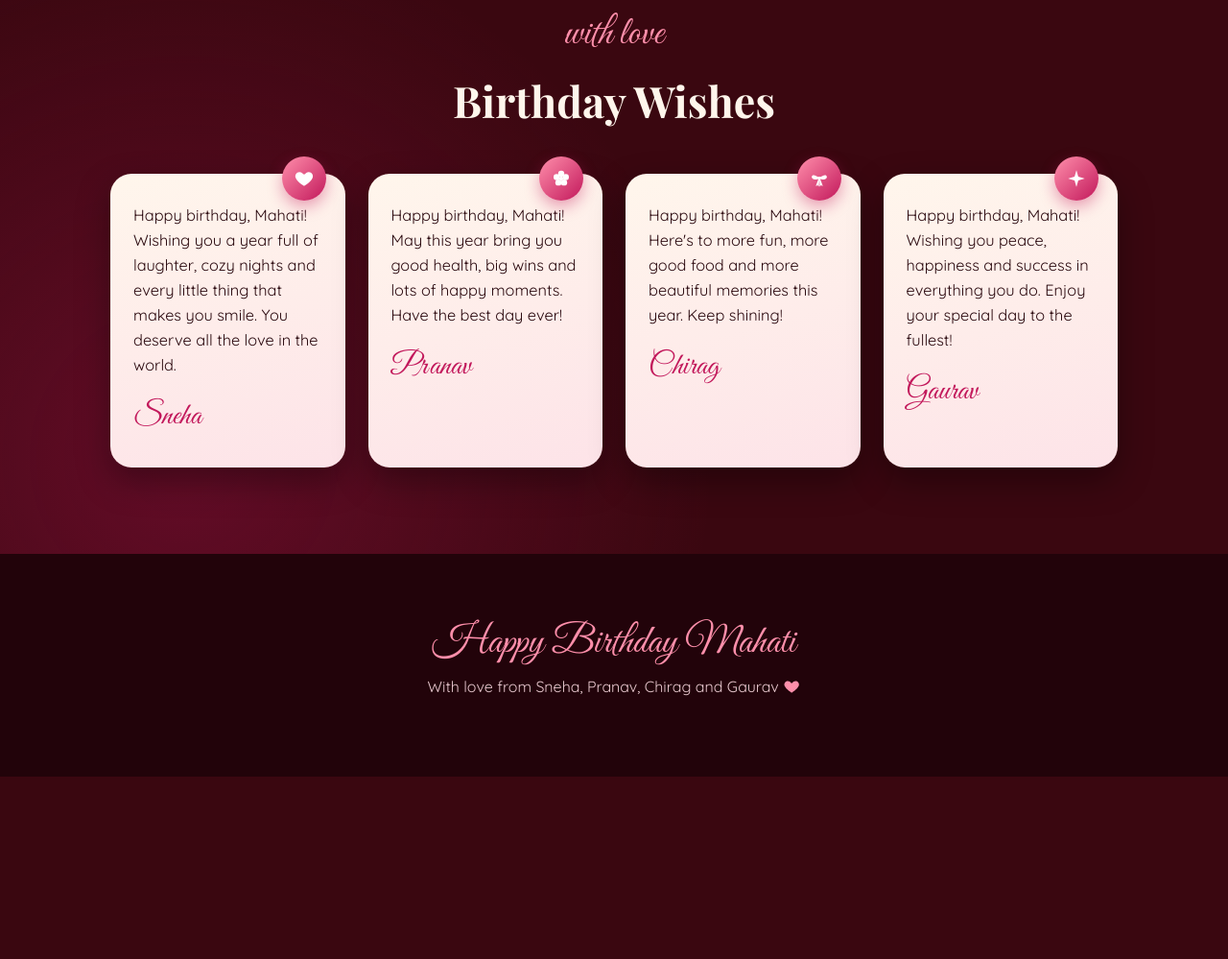
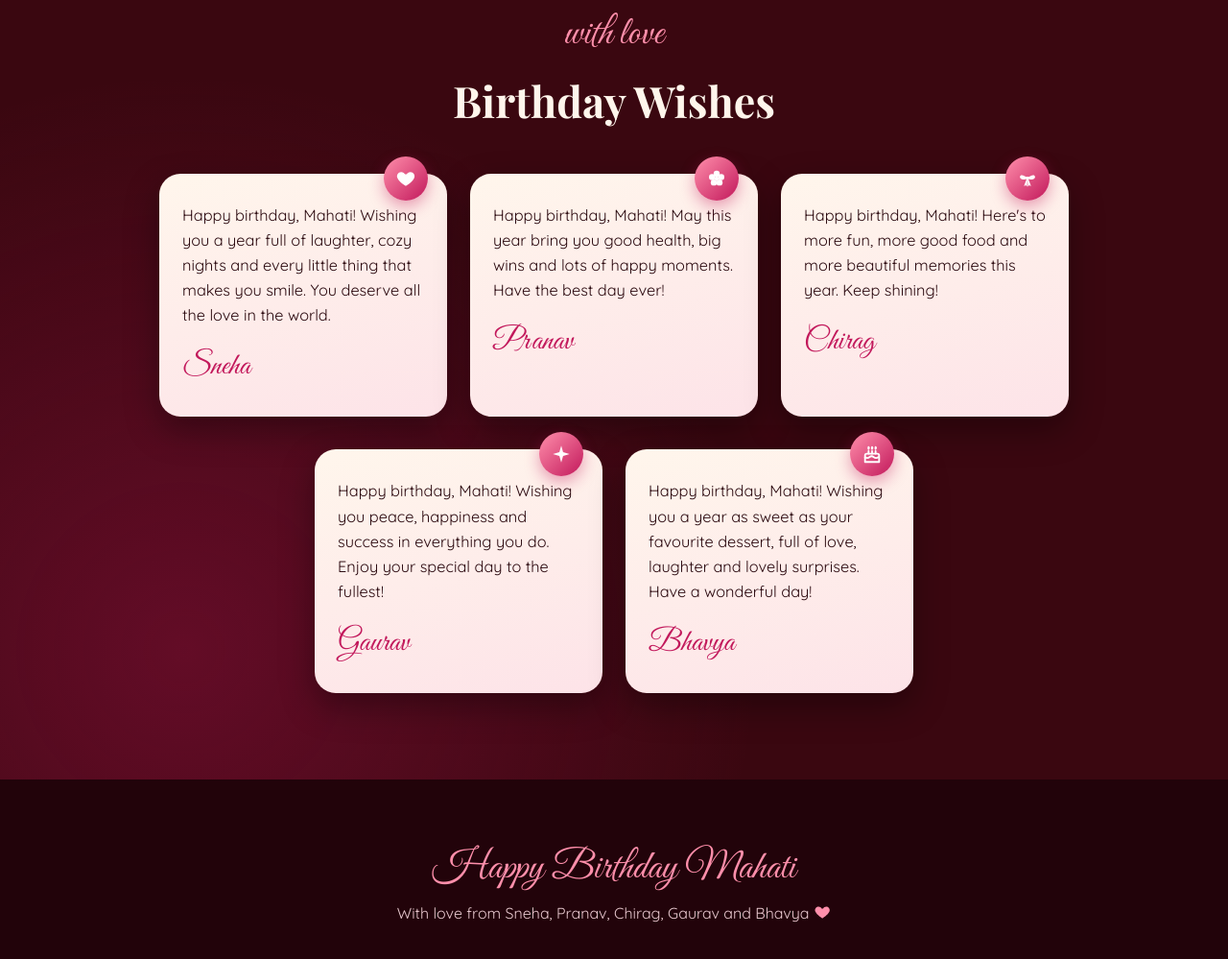
Before and after one commit to chandanepranav99-spec/mahati-birthday, a plain HTML site: page index.html in a window 1280 px wide. Shown: the part 3286-4285 px from the top of the page at 96% size. Before the commit the page ends 4095 px from the top, so only its background shows below. Drawn offline with nearby package versions, Linux system fonts and the light colour scheme; a web font is replaced by a local one.

Commit message:
Update index.html

```diff
--- a/index.html
+++ b/index.html
@@ -4,7 +4,7 @@
 <meta charset="UTF-8">
 <meta name="viewport" content="width=device-width, initial-scale=1.0">
 <title>Happy Birthday Mahati</title>
-<meta name="description" content="Happy Birthday Mahati, with love from Sneha, Pranav, Chirag and Gaurav">
+<meta name="description" content="Happy Birthday Mahati, with love from Sneha, Pranav, Chirag, Gaurav and Bhavya">
 <link rel="preconnect" href="https://fonts.googleapis.com">
 <link rel="preconnect" href="https://fonts.gstatic.com" crossorigin>
 <link href="https://fonts.googleapis.com/css2?family=Great+Vibes&family=Playfair+Display:ital,wght@0,500;0,700;1,500&family=Quicksand:wght@400;500;600&display=swap" rel="stylesheet">
@@ -182,7 +182,8 @@
   .wishes-sec{background:
       radial-gradient(circle at 15% 85%, rgba(194,24,91,.3), transparent 45%),
       var(--wine)}
-  .wishes{display:grid;grid-template-columns:repeat(auto-fit,minmax(230px,1fr));gap:24px}
+  .wishes{display:flex;flex-wrap:wrap;justify-content:center;gap:34px 24px}
+  .wishes .wish{flex:0 1 300px}
   .wish{
     position:relative;padding:30px 24px 26px;border-radius:22px;
     background:linear-gradient(165deg,#fff6ec,#fde3e8);color:var(--ink);
@@ -387,13 +388,18 @@
         <p>Happy birthday, Mahati! Wishing you peace, happiness and success in everything you do. Enjoy your special day to the fullest!</p>
         <div class="from">Gaurav</div>
       </div>
+      <div class="wish reveal">
+        <span class="heart"><svg class="ic"><use href="#i-cake"/></svg></span>
+        <p>Happy birthday, Mahati! Wishing you a year as sweet as your favourite dessert, full of love, laughter and lovely surprises. Have a wonderful day!</p>
+        <div class="from">Bhavya</div>
+      </div>
     </div>
   </div>
 </section>
 
 <footer>
   <div class="script">Happy Birthday Mahati</div>
-  <p>With love from Sneha, Pranav, Chirag and Gaurav <svg class="ic"><use href="#i-heart"/></svg></p>
+  <p>With love from Sneha, Pranav, Chirag, Gaurav and Bhavya <svg class="ic"><use href="#i-heart"/></svg></p>
 </footer>
 
 <script>
```
